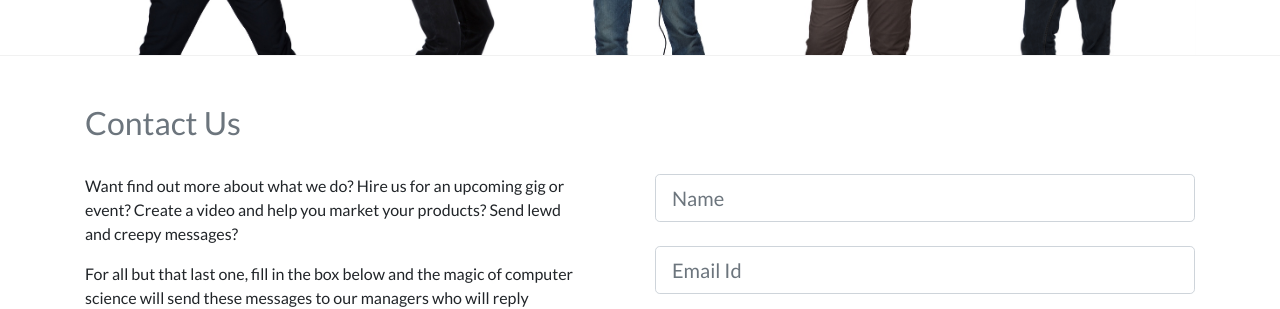
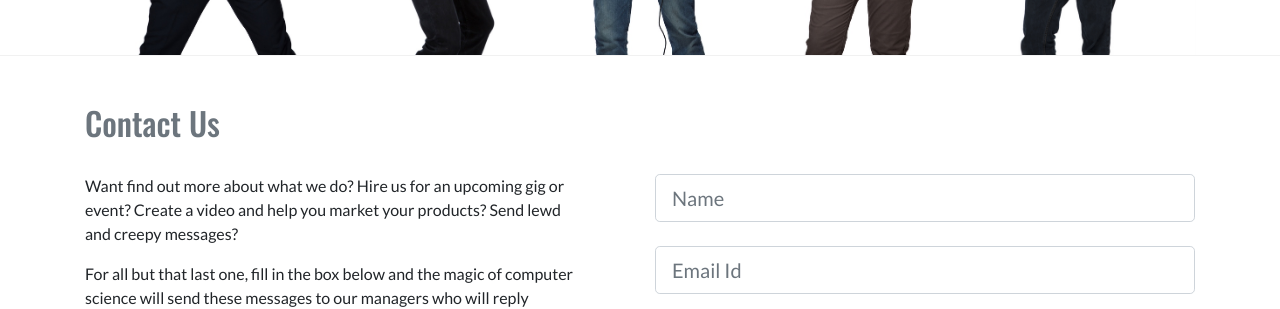
Before and after one commit to Anish8567/Anish8567.github.io, a Jekyll site: the page built from _profiles/KunalRao.md, in a window 1280 px wide. Shown: the part 1348-1657 px from the top of the page. Built offline with Jekyll 4.4.1, drawn with Linux system fonts in a browser that asks for light colours; nearby versions of some CDN libraries.

Commit message:
cta for booking

```diff
--- a/_includes/footer.html
+++ b/_includes/footer.html
@@ -3,7 +3,7 @@
 	<div class="container">
 		<div class="row pb-4">
 			<div class="col-sm-12">
-				<h2 class="text-muted">Contact Us</h2>
+				<h2 class="text-muted footer-title">Contact Us</h2>
 			</div>
 		</div>
 		<div class="row">
--- a/_layouts/profile.html
+++ b/_layouts/profile.html
@@ -18,8 +18,8 @@
   <div class="container mt-5">
     <div class="row">
       <div class="col-sm-12">
-        <h5 >Profile</h5>
-		<h1>{{page.title}}</h1>
+        <h5>Profile</h5>
+		<h1 data-profile-name="{{page.title}}" id="profile-details" class="profile-details">{{page.title}}</h1>
       </div>
     </div>
     <div class="row text-right" >
@@ -40,7 +40,7 @@
     		</div>
     	</div>
     	<div class="col-sm-6 text-center mb-5 pb-5 book-now-outer">
-    		<a href="#contact-us"><button class="btn btn-primary book-now" >  Book {{page.firstname}} for a Gig </button> </a>
+    		<a href="#contact-us" onclick=" addDescription('{{page.title}}')" ><button class="btn btn-primary book-now" >  Book {{page.firstname}} for a Gig </button> </a>
     		<div class="social-info-container social-link-container"><a target="_blank" href="https://twitter.com/{{page.twitter}}">@{{page.twitter}} on Twitter</a> </div>
     		<div class="social-link-container"><a target="_blank" href="https://www.{{page.facebook}}">{{page.facebook}}</a></div>
     	</div>
--- a/assets/css/main.scss
+++ b/assets/css/main.scss
@@ -999,3 +999,6 @@
   filter: none;
   /*transition: filter 300ms;*/
 }
+.footer-title{
+	font-family: Oswald;
+}
--- a/assets/js/main.js
+++ b/assets/js/main.js
@@ -174,30 +174,16 @@
 			content_image.src = image_url;
 
 			content_image.addEventListener('load', function() {
-			// swap out the visible background image with the new fully downloaded photo
-			// card_image.style.backgroundImage = 'url(' + image_url + ')';
-			// add a class to remove the blur filter to smoothly transition the image change
 			card_image.className = card_image.className + ' is-loaded';
 		});
 		}
-		else{
-			console.log("no");
-		}
-
-		// var image_url = card_image.getAttribute('data-image-full');
-		// var content_image = card_image.querySelector('img');
-
-		// change the src of the content image to load the new high res photo
-		// content_image.src = image_url;
-
-		// listen for load event when the new photo is finished loading
-		// content_image.addEventListener('load', function() {
-			// swap out the visible background image with the new fully downloaded photo
-			// card_image.style.backgroundImage = 'url(' + image_url + ')';
-			// add a class to remove the blur filter to smoothly transition the image change
-			// card_image.className = card_image.className + ' is-loaded';
-		// });
+		else{}
 
 	});
 
 }
+
+function addDescription(data){
+	console.log(data);
+	document.getElementById("description").value = "Book " +data+" for a gig";
+}
```
Also changed, not shown: assets/img/svg/Tilda_Icons_15re_phone.svg (added).
